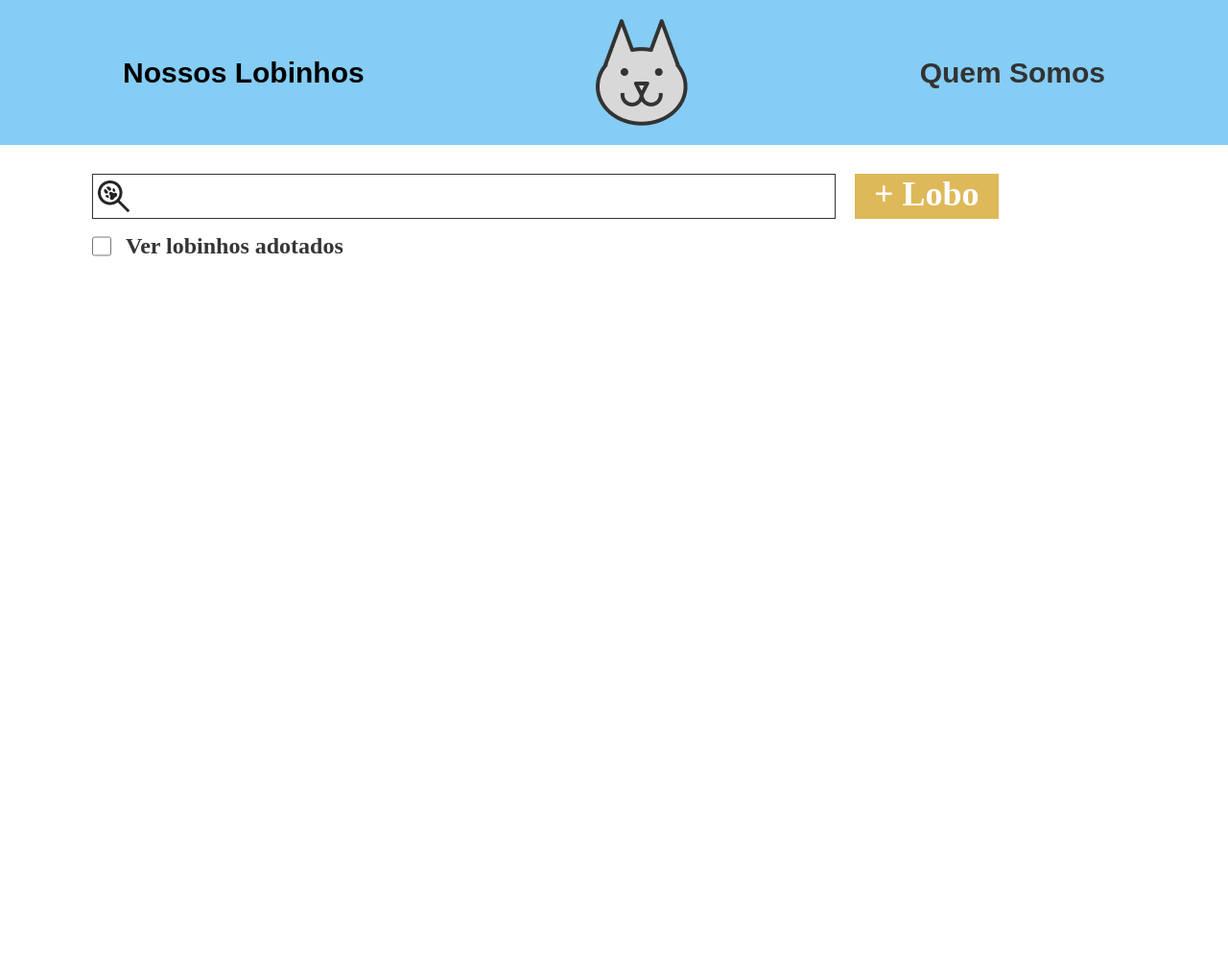
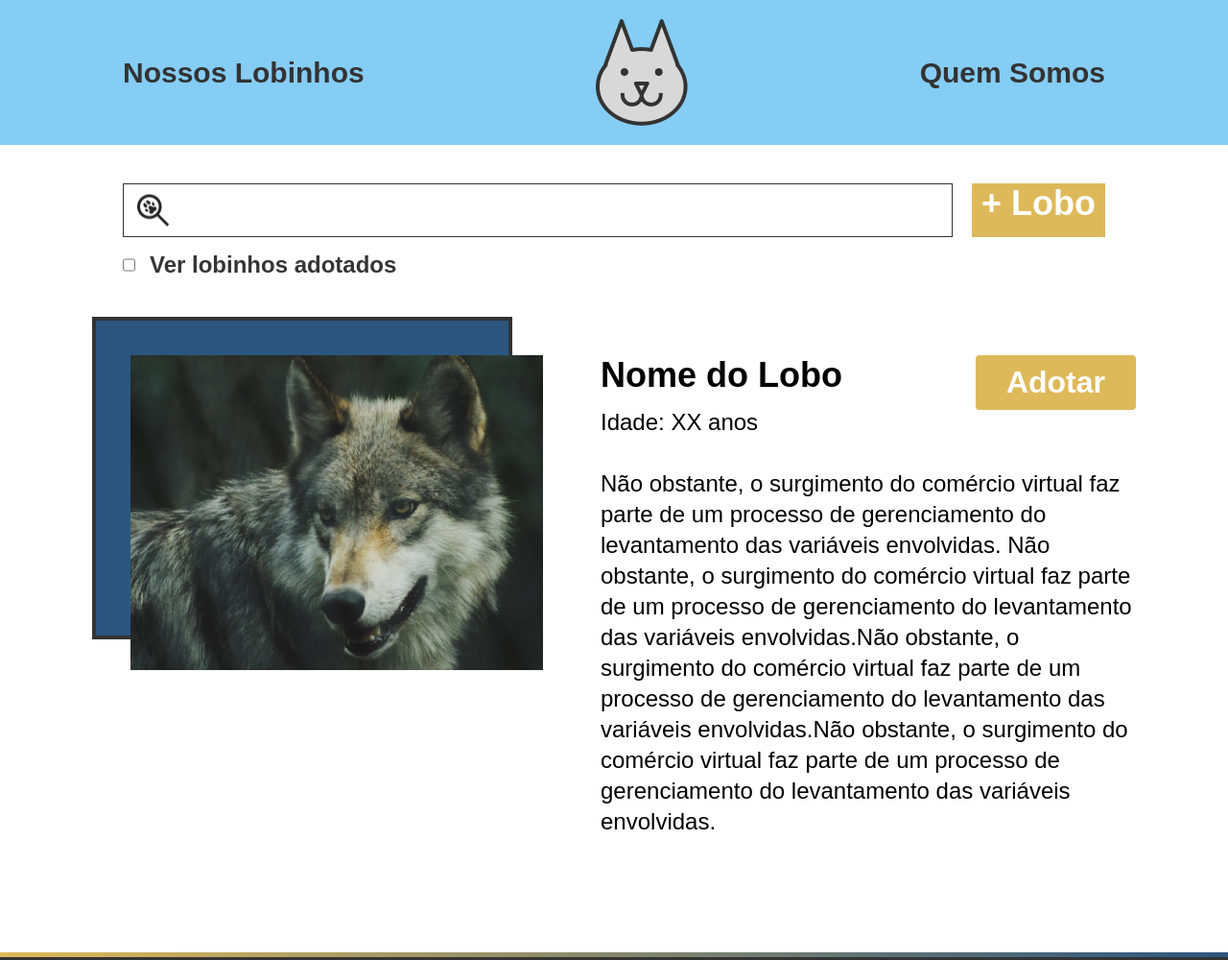
Before and after one commit to lucasbvictorino/Proj_Adote_um_Lobinho_Grupo4, a website: page frontend/pages/listaLobinhos.html in a window 1280 px wide. Shown: the top 1000 px of the page at 96% size. Drawn offline with Linux system fonts and the light colour scheme; a web font is replaced by a local one.

Commit message:
remodelação do protótipo listaLobinhos

```diff
--- a/frontend/pages/listaLobinhos.html
+++ b/frontend/pages/listaLobinhos.html
@@ -1,58 +1,97 @@
-<!DOCTYPE html>
+<!doctype html>
 <html lang="en">
-
   <head>
-    <meta charset="UTF-8">
-    <meta name="viewport" content="width=device-width, initial-scale=1.0">
+    <meta charset="UTF-8" />
+    <meta name="viewport" content="width=device-width, initial-scale=1.0" />
     <link rel="preconnect" href="https://fonts.googleapis.com/" />
     <link rel="preconnect" href="https://fonts.gstatic.com/" crossorigin />
     <link
       href="https://fonts.googleapis.com/css2?family=Darker+Grotesque:wght@300..900&family=Montserrat:ital,wght@0,100..900;1,100..900&display=swap"
-        rel="stylesheet" />
+      rel="stylesheet"
+    />
     <link rel="preconnect" href="https://fonts.googleapis.com/" />
     <link rel="preconnect" href="https://fonts.gstatic.com/" crossorigin />
     <link
       href="https://fonts.googleapis.com/css2?family=Darker+Grotesque:wght@300..900&family=Montserrat:ital,wght@0,100..900;1,100..900&family=Roboto:ital,wght@0,100..900;1,100..900&display=swap"
-        rel="stylesheet" />
-    <link rel="stylesheet" href="../styles/listaLobinhos.css">
+      rel="stylesheet"
+    />
+    <link rel="stylesheet" href="../styles/listaLobinhos.css" />
     <title>Lista de Lobinhos</title>
   </head>
-
   <body>
     <header>
       <div class="header-container">
-            <h2>Nossos Lobinhos</h2>
+        <a href="../pages/listaLobinhos.html" target="_blank"
+          >Nossos Lobinhos</a
+        >
         <img src="../assets/images/Group 3.png" alt="Face de um lobo" />
         <a href="../pages/quemSomos.html" target="_blank">Quem Somos</a>
       </div>
     </header>
-    <section class="section-pesquisa">
+    <main>
+      <section class="pesquisa-wrapper">
         <div class="pesquisa-container">
-            <div class="pesquisa">
-                <div class="icone">
-                    <img src="../assets/images/logo.jpg">
-                    <input type="text">
+          <div class="input-container">
+            <div class="container-extra">
+              <img src="../assets/images/logo.jpg" alt="Imagem de uma lupa" />
+              <input type="text" />
             </div>
-                <a href="adicionarLobinho.html">+ Lobo</a>
+            <a href="adicionarLobinho.html" target="_blank"> + Lobo </a>
           </div>
-            <div class="check">
-                <input type="checkbox" id="checkbox">
+          <div class="checkbox-container">
+            <input type="checkbox" id="checkbox" />
             <label for="checkbox">Ver lobinhos adotados</label>
           </div>
         </div>
       </section>
-    <section class="catalogo">
+
+      <section class="catalogo-container">
+        <div class="catalogo">
+          <img
+            src="../assets/images/lobo_exemplo1.png"
+            alt="Imagem de um lobo"
+          />
+          <div class="catalogo-infos">
+            <div class="lobo-infos">
+              <div class="lobo-nome">
+                <h2>Nome do Lobo</h2>
+                <p>Idade: XX anos</p>
+              </div>
+              <a href="./adotarUmLobinho.html" target="_blank">Adotar</a>
+            </div>
+            <p>
+              Não obstante, o surgimento do comércio virtual faz parte de um
+              processo de gerenciamento do levantamento das variáveis
+              envolvidas. Não obstante, o surgimento do comércio virtual faz
+              parte de um processo de gerenciamento do levantamento das
+              variáveis envolvidas.Não obstante, o surgimento do comércio
+              virtual faz parte de um processo de gerenciamento do levantamento
+              das variáveis envolvidas.Não obstante, o surgimento do comércio
+              virtual faz parte de um processo de gerenciamento do levantamento
+              das variáveis envolvidas.
+            </p>
+          </div>
+        </div>
       </section>
+
+    </main>
+    <aside></aside>
     <footer>
       <div class="footer-container">
         <div class="info-wrapper">
-                <iframe src="https://www.google.com/maps/embed?pb=!1m18!1m12!1m3!1d3675.1871901813033!2d-43.13583512468971!3d-22.90646547925533!2m3!1f0!2f0!3f0!3m2!
+          <iframe
+            src="https://www.google.com/maps/embed?pb=!1m18!1m12!1m3!1d3675.1871901813033!2d-43.13583512468971!3d-22.90646547925533!2m3!1f0!2f0!3f0!3m2!
         1i1024!2i768!4f13.1!3m3!1m2!1s0x99817e444e692b%3A0xfd5e35fb577af2f5!2sUFF%20-%20Instituto%20de%20Computa%C3%A7%C3%A3o!5e0!3m2!1spt-BR!2sbr!4v1769549
-        401556!5m2!1spt-BR!2sbr" title="Mapa Da UFF - Instituto de Computação">
+        401556!5m2!1spt-BR!2sbr"
+            title="Mapa Da UFF - Instituto de Computação"
+          >
           </iframe>
           <div class="info-container">
             <div class="info-line">
-                        <img src="../assets/images/placeholder-for-map.png" alt="Imagem de um ícone de localização" />
+              <img
+                src="../assets/images/placeholder-for-map.png"
+                alt="Imagem de um ícone de localização"
+              />
               <span>
                 Av. Milton Tavares de Souza, s/n - Sala 115 B - Boa Viagem,
                 Niterói - RJ, 24210-315
@@ -60,15 +99,21 @@
             </div>
 
             <div class="info-line">
-                        <img src="../assets/images/call-answer.png" alt="Imagem de um telefone" />
+              <img
+                src="../assets/images/call-answer.png"
+                alt="Imagem de um telefone"
+              />
               <span>(99) 99999-9999</span>
             </div>
 
             <div class="info-line">
-                        <img src="../assets/images/envelope.png" alt="Imagem de um envelope" />
+              <img
+                src="../assets/images/envelope.png"
+                alt="Imagem de um envelope"
+              />
               <span>salve-lobos@lobINhos.com</span>
             </div>
-                    <button>Quem Somos</button>
+            <a href="../pages/quemSomos.html" target="_blank">Quem Somos</a>
           </div>
         </div>
         <div class="logo-container">
@@ -78,5 +123,4 @@
       </div>
     </footer>
   </body>
-
 </html>
--- a/frontend/styles/listaLobinhos.css
+++ b/frontend/styles/listaLobinhos.css
@@ -4,84 +4,20 @@
     box-sizing: border-box;
 }
 
+
+
 body {
+
+    min-height: 100vh;
     display: flex;
     flex-direction: column;
-    margin: auto;
 }
 
-.section-pesquisa {
-    display: flex;
-    justify-content: center;
+main{
+    flex: 1;
 }
 
-.pesquisa-container {
-    display: flex;
-    flex-direction: column;
-    align-items: baseline;
-    width: 85%;
-    gap: 15px;
-}
 
-.pesquisa {
-    display: flex;
-    flex-direction: row;
-    justify-content: center;
-    margin-top: 30px;
-    gap: 20px;
-}
-
-.icone input {
-    width: 775px;
-    height: 47px;
-    border: 1px solid #333333;
-}
-
-.pesquisa a {
-    display: flex;
-    justify-content: center;
-    font-weight: 600;
-    text-decoration: none;
-    color: #ffffff;
-    font-family: 'Darker Grotesque';
-    font-size: 36px;
-    background-color: #DEB959;
-    padding: 0 20px;
-}
-
-.icone {
-    display: flex;
-    flex-direction: row;
-    position: relative;
-    align-items: center;
-}
-
-.icone img {
-    position: absolute;
-    left: 6px;
-    width: 33px;
-}
-
-.check {
-    display: flex;
-    flex-direction: row;
-    gap: 15px;
-}
-
-.check label {
-    font-size: 24px;
-    font-weight: 600;
-    font-family: 'Darker Grotesque';
-    color: #353535;
-}
-
-.check input {
-    width: 20px;
-}
-
-.catalogo {
-    height: 1000px;
-}
 
 header{
     background-color: #85CDF5;
@@ -101,11 +37,7 @@ header{
     justify-content: space-between;
 }
 
-.header-container h2{
-    font-family: "Darker Grotesque", sans-serif;
-    font-weight: 700;
-    font-size: 30px;
-}
+
 
 .header-container a{
     font-family: "Darker Grotesque", sans-serif;
@@ -125,6 +57,213 @@ header{
 .header-container a:hover{
     background-size: 65% 5px;
 }
+
+
+
+.pesquisa-wrapper{
+    display: flex;
+    align-items: center;
+    justify-content: center;
+    padding: 40px 0;
+
+}
+
+.pesquisa-container{
+    width: 80%;
+    display: flex;
+    flex-direction: column;
+    gap: 15px;
+}
+
+.input-container{
+    display: flex;
+    flex-direction: row;
+    align-items: center;
+    justify-content: flex-start;
+    gap: 20px;
+}
+
+.container-extra{
+    position: relative;
+    flex: 1;
+}
+
+.input-container img{
+    width: 33px;
+    height: 33px;
+    position: absolute;
+    left: 15px;
+    top: 50%;
+    transform: translateY(-50%);
+    pointer-events: none;
+}
+
+.input-container input {
+    width: 100%;
+    height: 56px;
+    padding: 0 15px 0 60px;
+    font-size: 26px;
+    border: 1px solid #333333;
+    font-family: "Darker Grotesque", sans-serif;
+    font-weight: 600;
+
+}
+
+.input-container a{
+    font-family: "Darker Grotesque", sans-serif;
+    font-weight: 600;
+    height: 56px;
+    font-size: 36px;
+    text-decoration: none;
+    color: #FFFFFF;
+    background-color: #DEB959;
+    padding: 0 10px;
+}
+
+.checkbox-container{
+    display: flex;
+    flex-direction: row;
+    gap: 15px;
+}
+
+.checkbox-container label{
+    font-family: "Darker Grotesque", sans-serif;
+    font-weight: 600;
+    font-size: 24px;
+    color: #353535;
+}
+
+
+
+
+
+
+.catalogo-container{
+    display: flex;
+    justify-content: center;
+}
+
+
+.catalogo{
+    width: 85%;
+    display: flex;
+    align-items: flex-start;
+    gap: 100px;
+    padding-bottom: 120px;
+    position: relative;
+}
+
+
+.catalogo::before{
+    content: "";
+    position: absolute;
+    width: 430px;
+    height: 328px;
+    background-color: #2C5680;
+    border: 4px solid #333333;
+    top: 0;
+    left: 0;
+    z-index: 1;
+}
+
+
+.catalogo img{
+    width: 430px;
+    height: auto;
+    position: relative;
+    z-index: 2;
+    top: 40px;
+    left: 40px;
+    flex-shrink: 0;
+}
+
+
+.catalogo-infos{
+    display: flex;
+    flex-direction: column;
+    gap: 32px;
+    flex: 1;
+    margin-top: 40px;
+}
+
+
+.lobo-infos{
+    display: flex;
+    justify-content: space-between;
+    align-items: flex-start;
+}
+
+
+.lobo-nome{
+    display: flex;
+    flex-direction: column;
+    gap: 12px;
+}
+
+.lobo-nome h2{
+    font-family: "Darker Grotesque", sans-serif;
+    font-weight: 700;
+    font-size: 36px;
+    color: #000000;
+}
+
+.lobo-nome p{
+    font-family: "Darker Grotesque", sans-serif;
+    font-weight: 300;
+    font-size: 20px;
+    color: #000000;
+}
+
+
+.lobo-infos a{
+    background-color: #DEB959;
+    font-family: "Darker Grotesque", sans-serif;
+    font-weight: 600;
+    font-size: 32px;
+    color: #FFFFFF;
+    text-decoration: none;
+
+    padding: 10px 32px;
+    border-radius: 4px;
+    transition: 0.5s;
+}
+
+.lobo-infos a:hover{
+    color: black;
+    transform: scale(1.05);
+}
+
+
+.catalogo-infos p{
+    font-family: "Darker Grotesque", sans-serif;
+    font-weight: 400;
+    font-size: 24px;
+    line-height: 32px;
+    color: #000000;
+}
+
+
+
+
+
+
+
+
+
+
+
+
+
+
+aside{
+    width: 100%;
+    height: 5px;
+    background: linear-gradient(270deg, #2C5680 0%, #DEB959 100%);
+
+}
+
+
+
 
 footer{
     background-color: #333333;
@@ -181,17 +320,22 @@ footer{
     color: #FFFFFF;
 }
 
-.info-container button{
+.info-container a{
     background-color: #DEB959;
     color: #353535;
     font-family: "Darker Grotesque", sans-serif;
     font-weight: 700;
     font-size: 25px;
-    border: none;
     padding: 6px 18px;
     width: fit-content;
     cursor: pointer;
+    text-decoration: none;
+    transition: 0.5s;
+}
 
+.info-container a:hover{
+    color: #4b3621;
+    transform: scale(1.05);
 }
 
 .logo-container{
```
Lines whose indentation alone changed are shown as unchanged.
